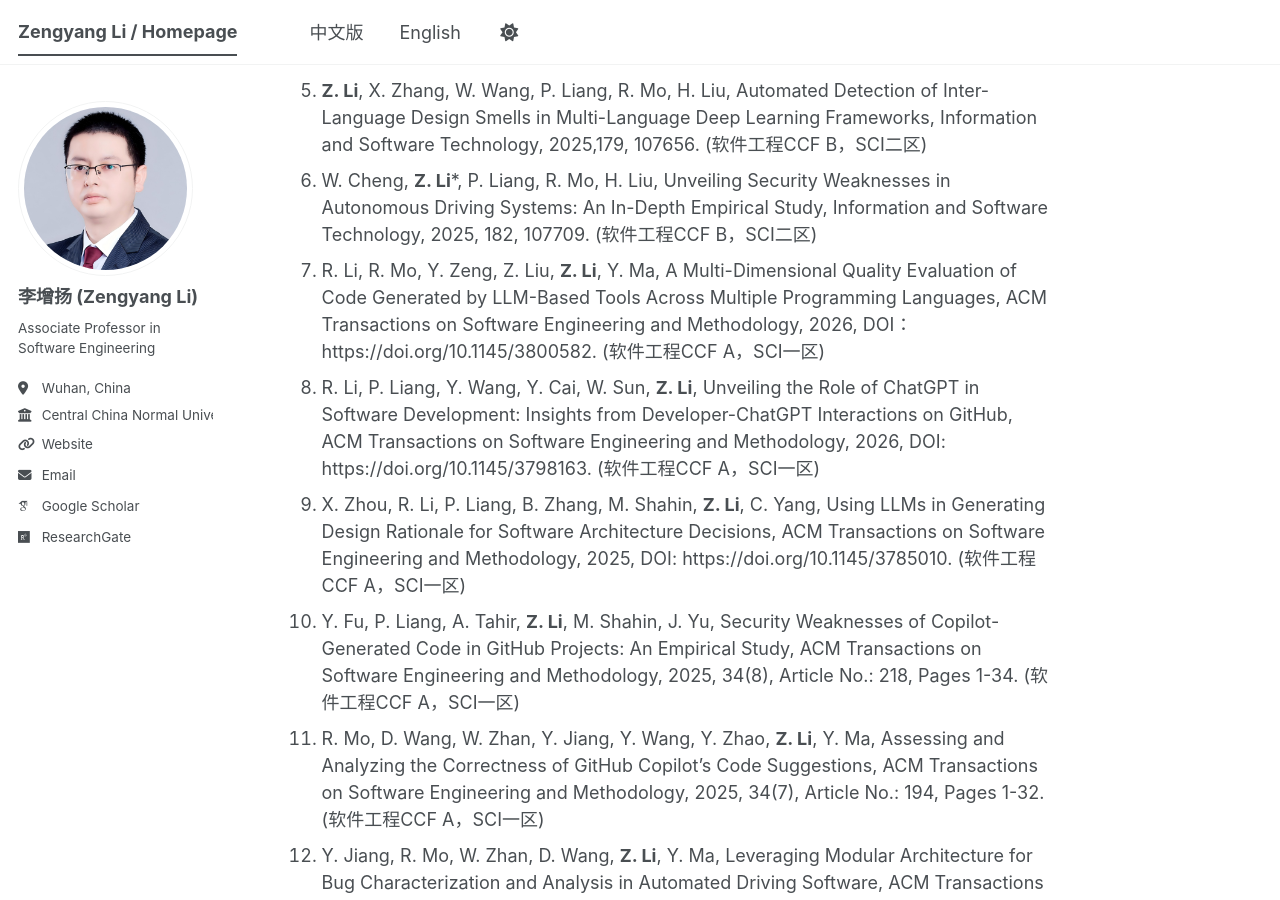
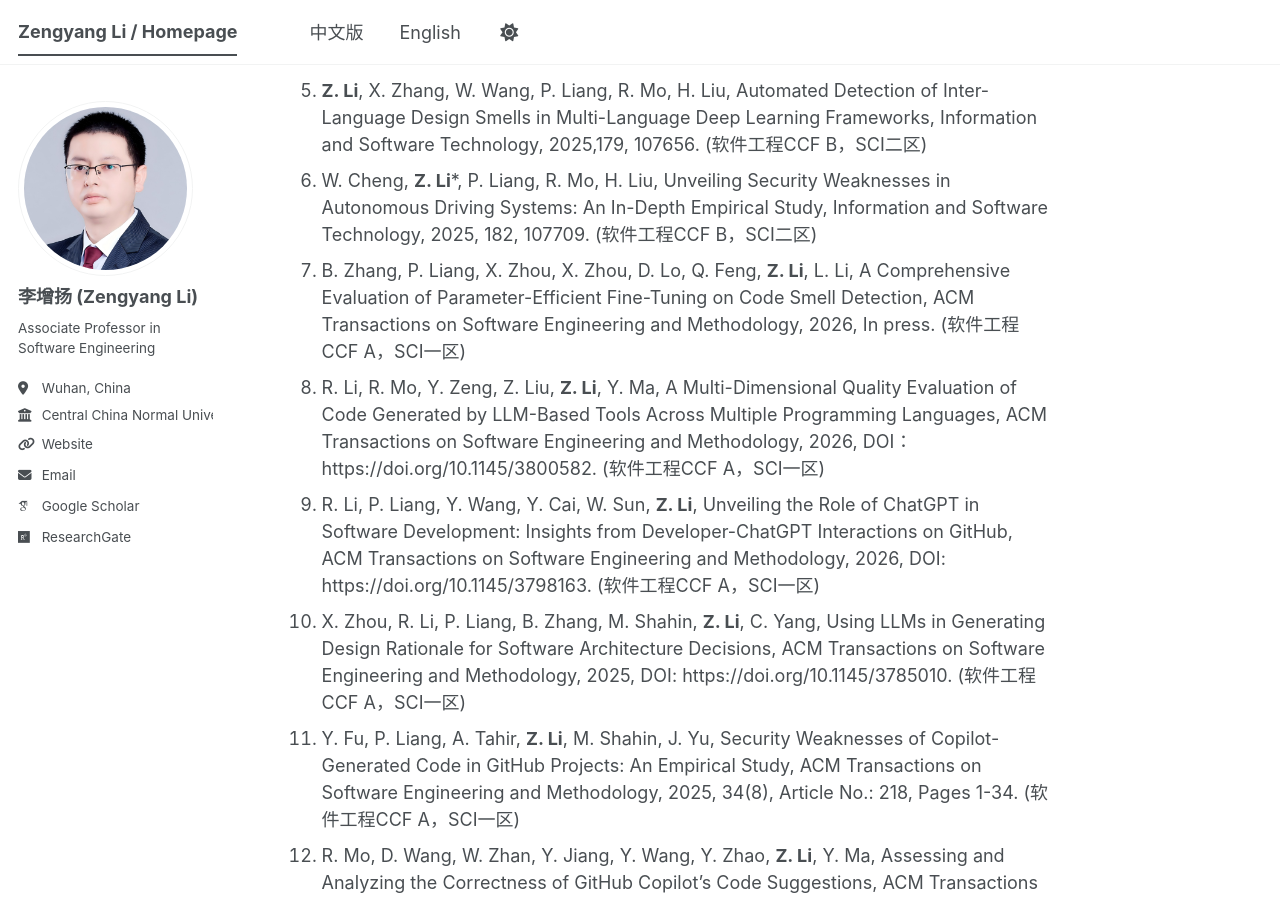
Before and after one commit to zengyang/zengyang.github.io, a Jekyll site: the page built from _pages/about.md, in a window 1280 px wide and 900 px high, scrolled down 1834 px. Built offline with Jekyll 4.4.1, drawn with Linux system fonts in a browser that asks for light colours; some web fonts are replaced; a script bundle is joined from its source files by our own code; library files that are not in the unit come from our copies.

Commit message:
Update about.md

```diff
--- a/_pages/about.md
+++ b/_pages/about.md
@@ -54,6 +54,7 @@
 1. **Z. Li**, B. Huang, Y. Li, R. Mo, P. Liang, H. Liu, Y. Ma, Unveiling Code Clones in the Eclipse IIoT Software Ecosystem, Journal of System and Software, 2026, In press. (软件工程CCF B，SCI二区)
 1. **Z. Li**, X. Zhang, W. Wang, P. Liang, R. Mo, H. Liu, Automated Detection of Inter-Language Design Smells in Multi-Language Deep Learning Frameworks, Information and Software Technology, 2025,179, 107656. (软件工程CCF B，SCI二区)
 1. W. Cheng, **Z. Li***, P. Liang, R. Mo, H. Liu, Unveiling Security Weaknesses in Autonomous Driving Systems: An In-Depth Empirical Study, Information and Software Technology, 2025, 182, 107709. (软件工程CCF B，SCI二区)
+1. B. Zhang, P. Liang, X. Zhou, X. Zhou, D. Lo, Q. Feng, **Z. Li**, L. Li, A Comprehensive Evaluation of Parameter-Efficient Fine-Tuning on Code Smell Detection, ACM Transactions on Software Engineering and Methodology, 2026, In press. (软件工程CCF A，SCI一区)
 1. R. Li, R. Mo, Y. Zeng, Z. Liu, **Z. Li**, Y. Ma, A Multi-Dimensional Quality Evaluation of Code Generated by LLM-Based Tools Across Multiple Programming Languages, ACM Transactions on Software Engineering and Methodology, 2026, DOI：https://doi.org/10.1145/3800582. (软件工程CCF A，SCI一区)
 1. R. Li, P. Liang, Y. Wang, Y. Cai, W. Sun, **Z. Li**, Unveiling the Role of ChatGPT in Software Development: Insights from Developer-ChatGPT Interactions on GitHub, ACM Transactions on Software Engineering and Methodology, 2026, DOI: https://doi.org/10.1145/3798163. (软件工程CCF A，SCI一区)
 1. X. Zhou, R. Li, P. Liang, B. Zhang, M. Shahin, **Z. Li**, C. Yang, Using LLMs in Generating Design Rationale for Software Architecture Decisions, ACM Transactions on Software Engineering and Methodology, 2025, DOI: https://doi.org/10.1145/3785010. (软件工程CCF A，SCI一区)
```
